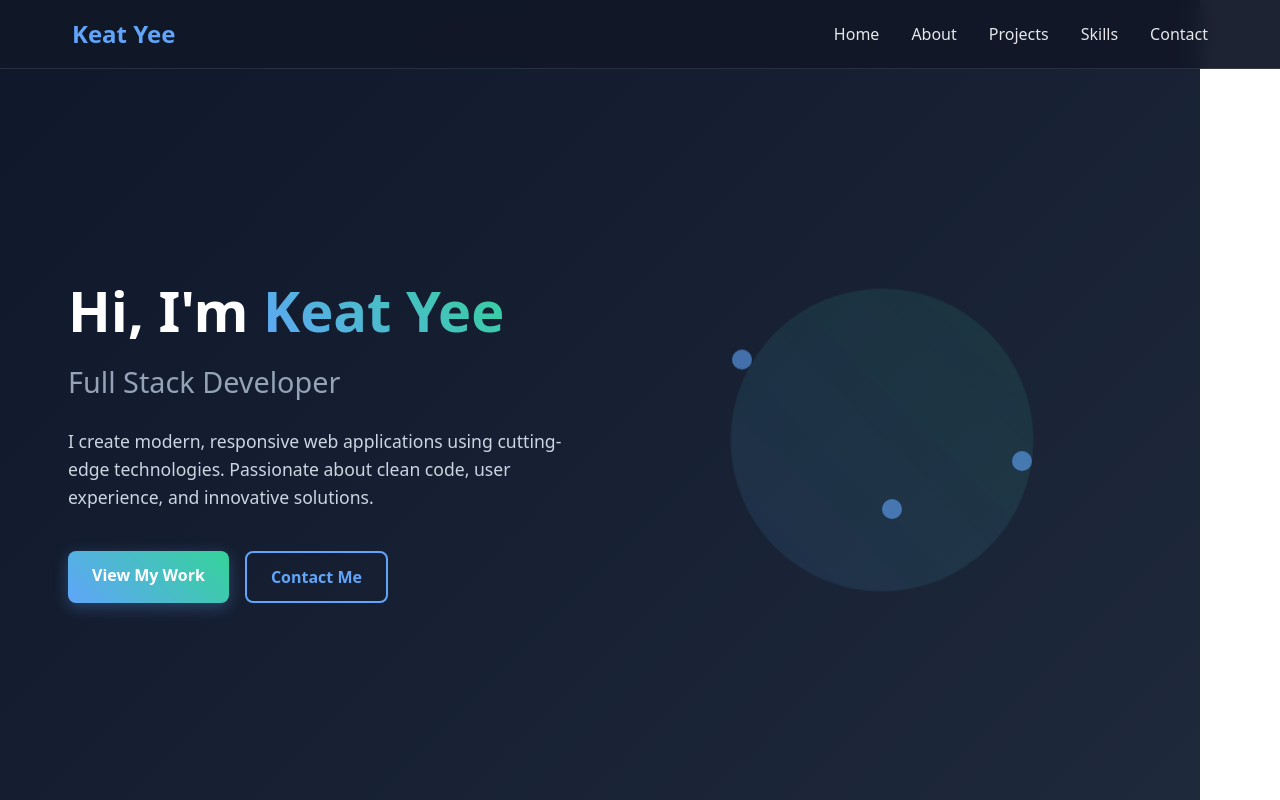
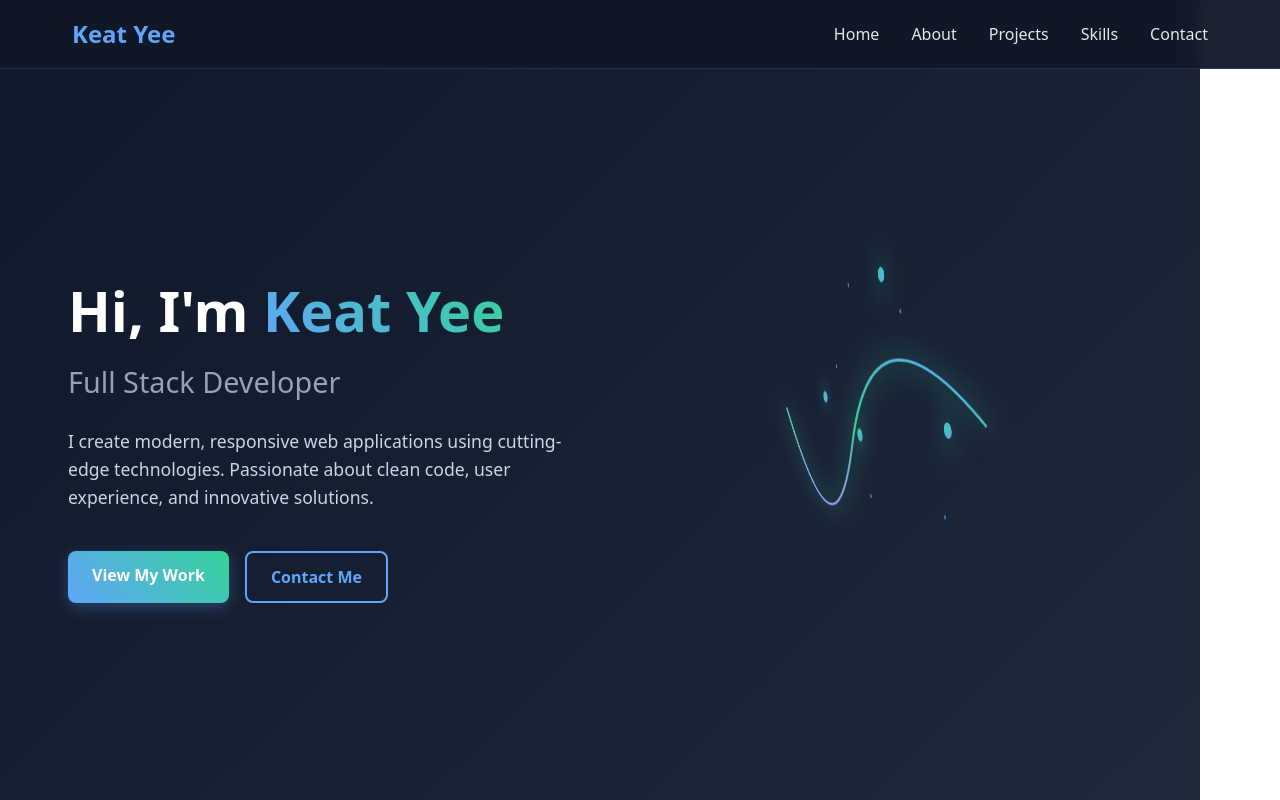
Before and after one commit to KeatYee/KeatYee.github.io, a React (Vite) app in the folder portfolio/: page / in a window 1280 px wide. Shown: the top 800 px of the page. Built offline with nearby package versions, Linux system fonts and the light colour scheme.

Commit message:
Add 3D interactive spline animation to hero section

```diff
--- a/portfolio/src/components/Hero.css
+++ b/portfolio/src/components/Hero.css
@@ -96,18 +96,35 @@
   display: flex;
   justify-content: center;
   align-items: center;
+  perspective: 1000px;
 }
 
-.hero-circle {
-  width: 300px;
-  height: 300px;
-  border-radius: 50%;
-  background: linear-gradient(45deg, #60A5FA, #34D399);
-  opacity: 0.1;
-  animation: pulse 3s ease-in-out infinite;
+.spline-container {
+  position: relative;
+  width: 400px;
+  height: 400px;
+  transform-style: preserve-3d;
+  animation: rotate3D 20s linear infinite;
 }
 
-.floating-elements {
+.spline-svg {
+  width: 100%;
+  height: 100%;
+  transform: rotateX(10deg) rotateY(15deg);
+  transition: transform 0.3s ease;
+}
+
+.spline-container:hover .spline-svg {
+  transform: rotateX(20deg) rotateY(25deg) scale(1.1);
+}
+
+.spline-path {
+  stroke-dasharray: 1000;
+  stroke-dashoffset: 1000;
+  animation: drawPath 3s ease-in-out forwards, pulse-glow 2s ease-in-out infinite alternate;
+}
+
+.spline-nodes {
   position: absolute;
   top: 0;
   left: 0;
@@ -115,50 +132,151 @@
   height: 100%;
 }
 
-.floating-element {
+.node {
   position: absolute;
-  width: 20px;
-  height: 20px;
+  width: 12px;
+  height: 12px;
+  background: linear-gradient(45deg, #60A5FA, #34D399);
+  border-radius: 50%;
+  box-shadow: 0 0 20px rgba(96, 165, 250, 0.8);
+  animation: nodeFloat 4s ease-in-out infinite;
+}
+
+.node-1 {
+  top: 50%;
+  left: 12.5%;
+  animation-delay: 0s;
+}
+
+.node-2 {
+  top: 12.5%;
+  left: 37.5%;
+  animation-delay: 0.5s;
+}
+
+.node-3 {
+  top: 50%;
+  left: 62.5%;
+  animation-delay: 1s;
+}
+
+.node-4 {
+  top: 37.5%;
+  right: 12.5%;
+  animation-delay: 1.5s;
+}
+
+.spline-particles {
+  position: absolute;
+  top: 0;
+  left: 0;
+  width: 100%;
+  height: 100%;
+  pointer-events: none;
+}
+
+.particle {
+  position: absolute;
+  width: 4px;
+  height: 4px;
   background: #60A5FA;
   border-radius: 50%;
-  opacity: 0.6;
+  opacity: 0.8;
 }
 
-.floating-element:nth-child(1) {
+.particle:nth-child(1) {
   top: 20%;
-  left: 20%;
-  animation: float 6s ease-in-out infinite;
+  left: 30%;
+  animation: particleFloat 6s ease-in-out infinite;
 }
 
-.floating-element:nth-child(2) {
-  top: 60%;
-  right: 20%;
-  animation: float 4s ease-in-out infinite reverse;
+.particle:nth-child(2) {
+  top: 70%;
+  left: 20%;
+  animation: particleFloat 4s ease-in-out infinite reverse;
 }
 
-.floating-element:nth-child(3) {
-  bottom: 20%;
-  left: 50%;
-  animation: float 5s ease-in-out infinite;
+.particle:nth-child(3) {
+  top: 30%;
+  right: 25%;
+  animation: particleFloat 5s ease-in-out infinite;
+  animation-delay: 1s;
 }
 
-@keyframes pulse {
-  0%, 100% {
-    transform: scale(1);
-    opacity: 0.1;
+.particle:nth-child(4) {
+  bottom: 30%;
+  left: 60%;
+  animation: particleFloat 7s ease-in-out infinite;
+  animation-delay: 2s;
+}
+
+.particle:nth-child(5) {
+  top: 10%;
+  right: 40%;
+  animation: particleFloat 3s ease-in-out infinite reverse;
+  animation-delay: 0.5s;
+}
+
+@keyframes rotate3D {
+  0% {
+    transform: rotateY(0deg) rotateX(0deg);
+  }
+  25% {
+    transform: rotateY(90deg) rotateX(10deg);
   }
   50% {
-    transform: scale(1.1);
-    opacity: 0.2;
+    transform: rotateY(180deg) rotateX(0deg);
+  }
+  75% {
+    transform: rotateY(270deg) rotateX(-10deg);
+  }
+  100% {
+    transform: rotateY(360deg) rotateX(0deg);
   }
 }
 
-@keyframes float {
+@keyframes drawPath {
+  to {
+    stroke-dashoffset: 0;
+  }
+}
+
+@keyframes pulse-glow {
+  0% {
+    filter: drop-shadow(0 0 5px #60A5FA);
+  }
+  100% {
+    filter: drop-shadow(0 0 15px #34D399);
+  }
+}
+
+@keyframes nodeFloat {
   0%, 100% {
-    transform: translateY(0px);
+    transform: translateY(0px) scale(1);
+    box-shadow: 0 0 20px rgba(96, 165, 250, 0.8);
   }
   50% {
-    transform: translateY(-20px);
+    transform: translateY(-15px) scale(1.2);
+    box-shadow: 0 0 30px rgba(52, 211, 153, 0.9);
+  }
+}
+
+@keyframes particleFloat {
+  0%, 100% {
+    transform: translateY(0px) translateX(0px);
+    opacity: 0.8;
+  }
+  25% {
+    transform: translateY(-20px) translateX(10px);
+    opacity: 1;
+  }
+  50% {
+    transform: translateY(-10px) translateX(-5px);
+    opacity: 0.6;
+  }
+  75% {
+    transform: translateY(-30px) translateX(15px);
+    opacity: 0.9;
   }
 }
 
--- a/portfolio/src/components/Hero.jsx
+++ b/portfolio/src/components/Hero.jsx
@@ -1,7 +1,48 @@
-import React from 'react';
+import React, { useEffect, useRef } from 'react';
 import './Hero.css';
 
 const Hero = () => {
+  const splineRef = useRef(null);
+  const pathRef = useRef(null);
+
+  useEffect(() => {
+    const handleMouseMove = (e) => {
+      if (splineRef.current && pathRef.current) {
+        const rect = splineRef.current.getBoundingClientRect();
+        const centerX = rect.left + rect.width / 2;
+        const centerY = rect.top + rect.height / 2;
+
+        const mouseX = e.clientX - centerX;
+        const mouseY = e.clientY - centerY;
+
+        const rotateX = (mouseY / window.innerHeight) * 20;
+        const rotateY = (mouseX / window.innerWidth) * 20;
+
+        splineRef.current.style.transform = `rotateX(${rotateX}deg) rotateY(${rotateY}deg)`;
+
+        // Update spline path based on mouse position
+        const intensity = Math.min(Math.abs(mouseX) + Math.abs(mouseY), 100) / 100;
+        const newPath = `M50,200 Q${150 + mouseX * 0.1},${50 + mouseY * 0.1} 250,${200 + intensity * 30} T${350 + mouseX * 0.05},${150 + mouseY * 0.08}`;
+        pathRef.current.setAttribute('d', newPath);
+      }
+    };
+
+    const handleMouseLeave = () => {
+      if (splineRef.current && pathRef.current) {
+        splineRef.current.style.transform = 'rotateX(10deg) rotateY(15deg)';
+        pathRef.current.setAttribute('d', 'M50,200 Q150,50 250,200 T350,150');
+      }
+    };
+
+    window.addEventListener('mousemove', handleMouseMove);
+    window.addEventListener('mouseleave', handleMouseLeave);
+
+    return () => {
+      window.removeEventListener('mousemove', handleMouseMove);
+      window.removeEventListener('mouseleave', handleMouseLeave);
+    };
+  }, []);
+
   return (
     <section id="home" className="hero">
       <div className="container">
@@ -20,11 +61,45 @@ const Hero = () => {
           </div>
         </div>
         <div className="hero-visual">
-          <div className="hero-circle"></div>
-          <div className="floating-elements">
-            <div className="floating-element"></div>
-            <div className="floating-element"></div>
-            <div className="floating-element"></div>
+          <div className="spline-container" ref={splineRef}>
+            <svg className="spline-svg" viewBox="0 0 400 400" xmlns="http://www.w3.org/2000/svg">
+              <defs>
+                <linearGradient id="splineGradient" x1="0%" y1="0%" x2="100%" y2="100%">
+                  <stop offset="0%" stopColor="#60A5FA" />
+                  <stop offset="50%" stopColor="#34D399" />
+                  <stop offset="100%" stopColor="#A78BFA" />
+                </linearGradient>
+                <filter id="glow">
+                  <feGaussianBlur stdDeviation="3" result="coloredBlur"/>
+                  <feMerge>
+                    <feMergeNode in="coloredBlur"/>
+                    <feMergeNode in="SourceGraphic"/>
+                  </feMerge>
+                </filter>
+              </defs>
+              <path
+                ref={pathRef}
+                className="spline-path"
+                d="M50,200 Q150,50 250,200 T350,150"
+                stroke="url(#splineGradient)"
+                strokeWidth="3"
+                fill="none"
+                filter="url(#glow)"
+              />
+            </svg>
+            <div className="spline-nodes">
+              <div className="node node-1"></div>
+              <div className="node node-2"></div>
+              <div className="node node-3"></div>
+              <div className="node node-4"></div>
+            </div>
+            <div className="spline-particles">
+              <div className="particle"></div>
+              <div className="particle"></div>
+              <div className="particle"></div>
+              <div className="particle"></div>
+              <div className="particle"></div>
+            </div>
           </div>
         </div>
       </div>
```
